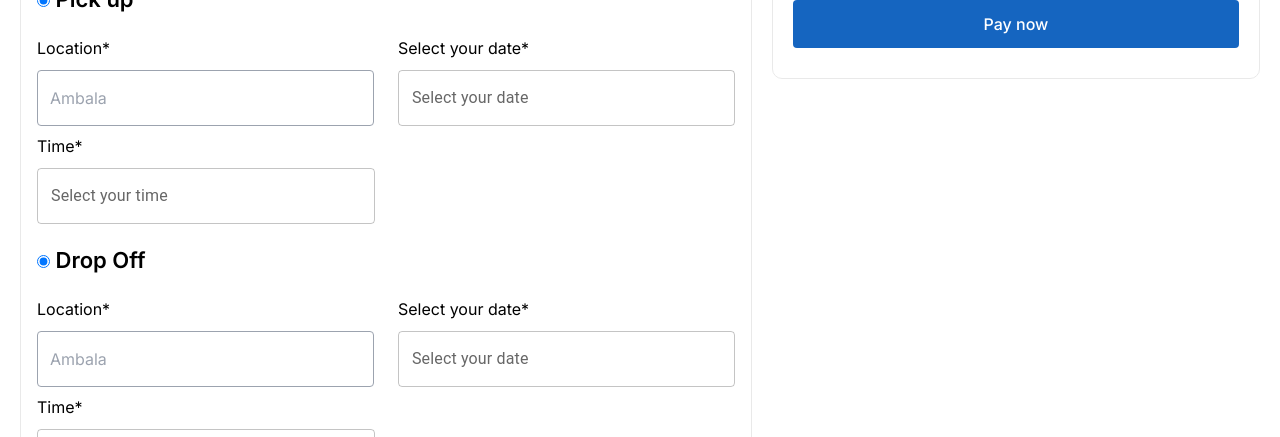
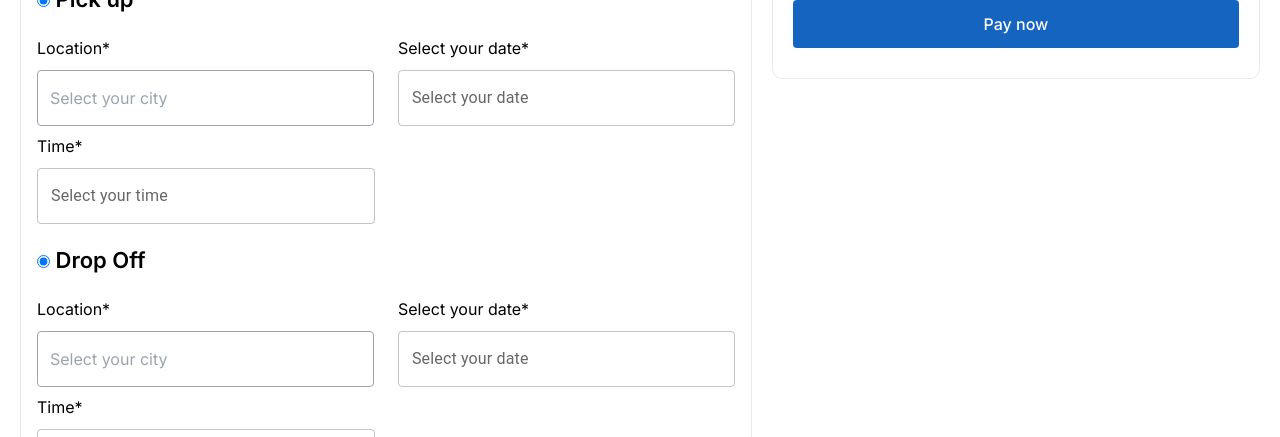
Before and after one commit to leader-akash/Classy-Cars, a Next.js app: page /pages/booking in a window 1280 px wide. Shown: the part 677-1114 px from the top of the page. Built offline with nearby package versions, Linux system fonts and the light colour scheme.

Commit message:
fixed some issues

```diff
--- a/src/app/pages/booking/page.tsx
+++ b/src/app/pages/booking/page.tsx
@@ -12,6 +12,7 @@ import car from "../../Assets/bmw.png";
 const Booking = () => {
 
   const indianLocations = [
+    { city: 'Select your city' },
     { city: 'Ambala' },
     { city: 'Amritsar' },
     { city: 'Bangalore' },
@@ -133,7 +134,7 @@ const Booking = () => {
                           {
                             indianLocations.map((el, i) => {
                               return (
-                                  <option>{el.city}</option>
+                                  <option  key={i}>{el.city}</option>
                               )
                             })
                           }
@@ -181,7 +182,7 @@ const Booking = () => {
                         {
                             indianLocations.map((el, i) => {
                               return (
-                                  <option>{el.city}</option>
+                                  <option  key={i}>{el.city}</option>
                               )
                             })
                           }
```
